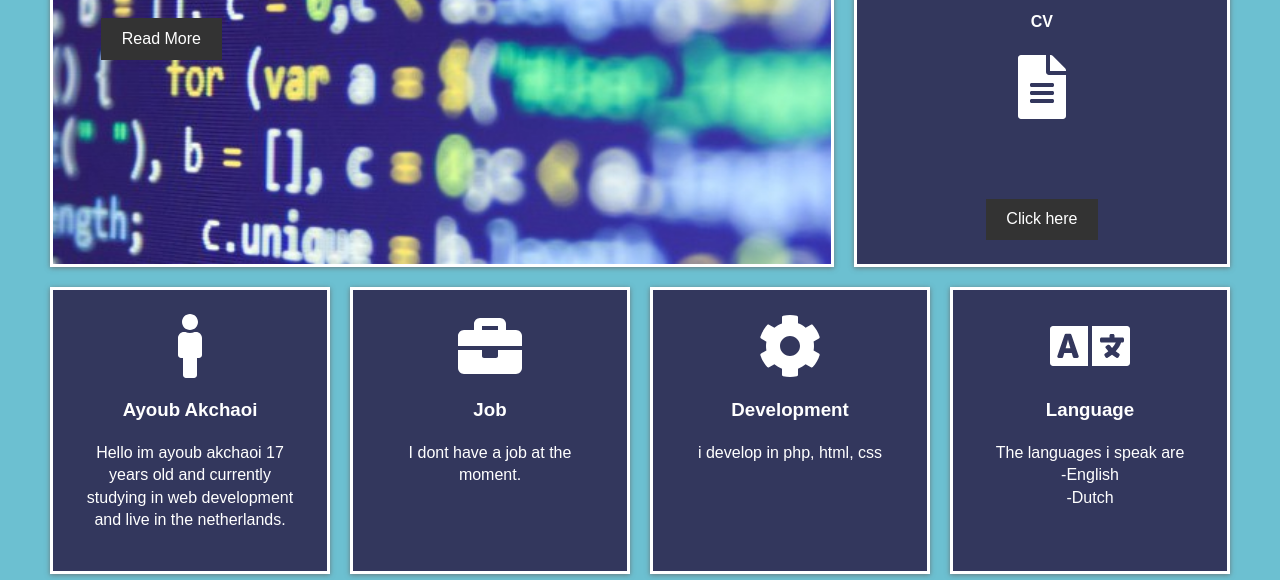
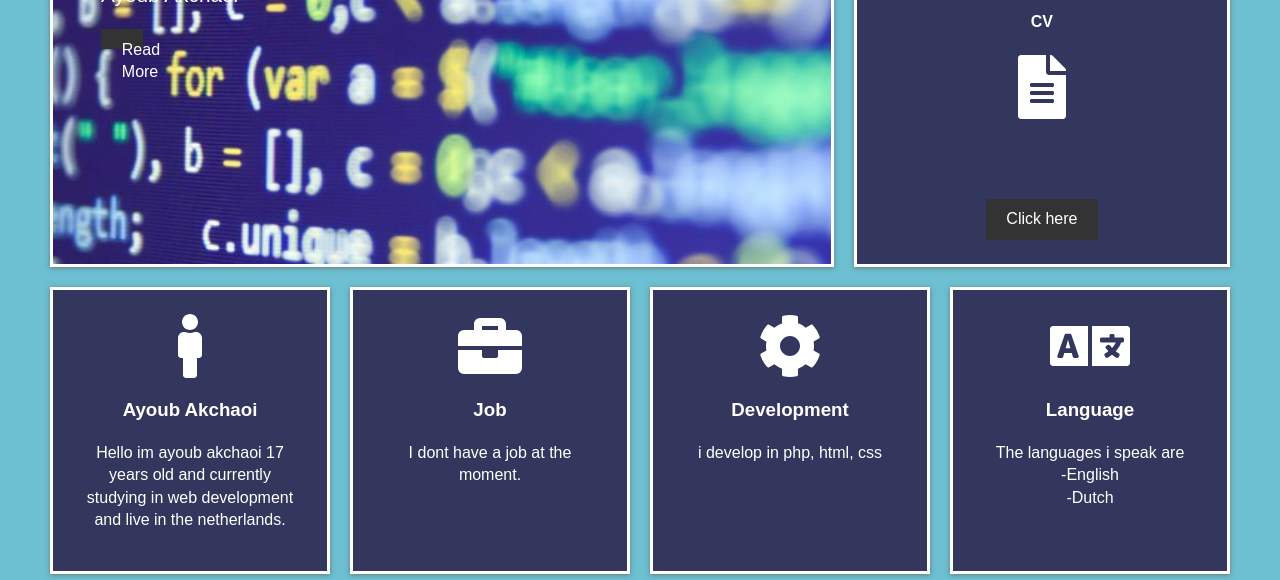
Before and after one commit to ayoub70/ayoub70.github.io, a plain HTML site: page index.html in a window 1280 px wide. Shown: the part 520-1100 px from the top of the page. Drawn offline with Linux system fonts and the light colour scheme.

Commit message:
dhgdghdas

```diff
--- a/css/portfolio.css
+++ b/css/portfolio.css
@@ -98,6 +98,12 @@ img {
   font-size: 1.3rem;
   margin-top: 0;
   color: var(--light);
+}
+
+.showcase a{
+  height: 0;
+  width: 0;
+
 }
 
 /* Top Box */
```
